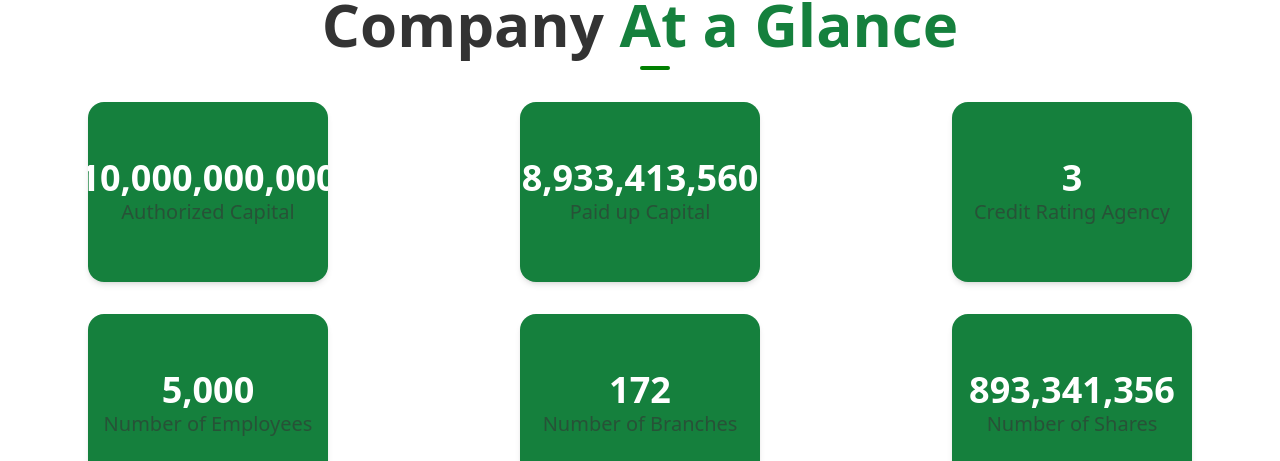
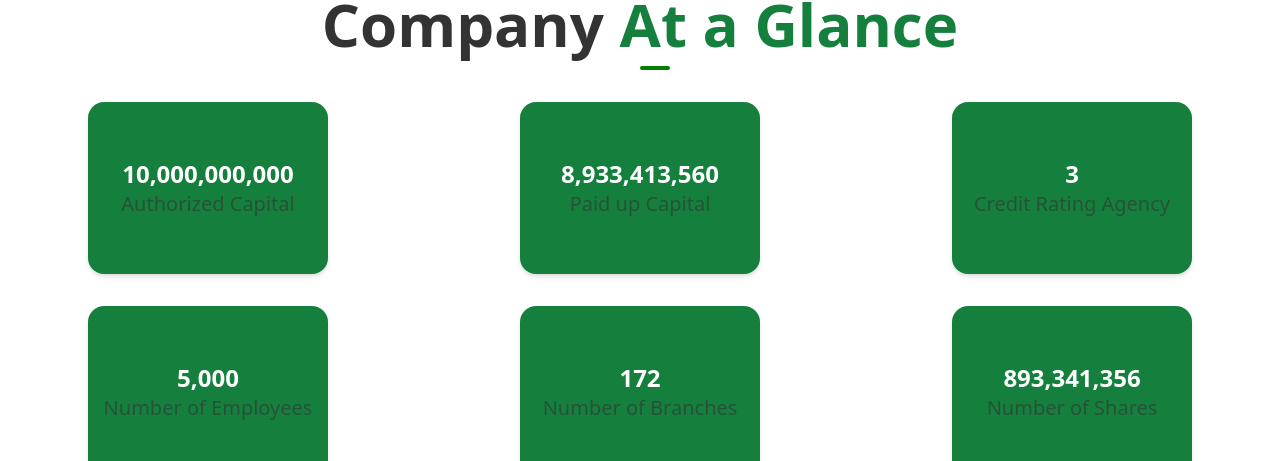
Before and after one commit to Weedito/online-bank-of-bd-client, a React (Create React App) app: page /about in a window 1280 px wide. Shown: the part 1666-2127 px from the top of the page. Built offline with nearby package versions, Linux system fonts and the light colour scheme; no server answers; what tw-elements would draw is missing.

Commit message:
solve counter

```diff
--- a/src/Pages/AboutUs/About/AboutCounter.js
+++ b/src/Pages/AboutUs/About/AboutCounter.js
@@ -19,7 +19,7 @@ const AboutCounter = () => {
                             <div class="stats shadow-md bg-green-700 text-white hover:bg-base-100 hover:text-green-700 p-10">
                                 <div class="stat flex justify-center  items-center w-40 flex-col">
 
-                                    <div class="stat-value"><CountUp delay={2} end={data?.count} /></div>
+                                    <div class="stat-value text-2xl"><CountUp delay={2} end={data?.count} /></div>
                                     <div class="stat-desc text-xl">{data?.title}</div>
                                 </div>
                             </div>
```
